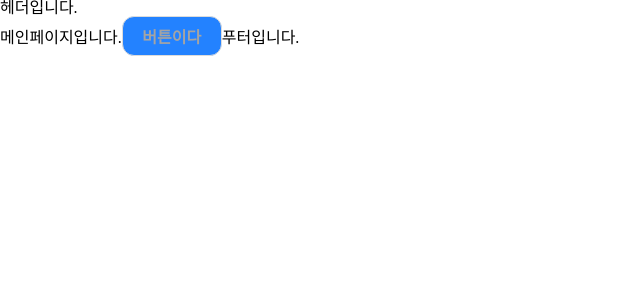
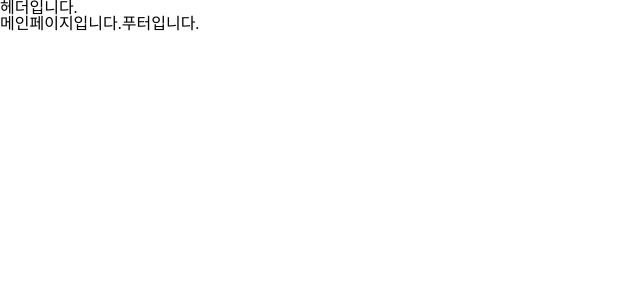
Before and after one commit to prgrms-web-devcourse-final-project/WEB1_1_Bongdari_FE, a React (Vite) app: page /main in a window 1280 px wide. Shown: the top 300 px of the page, without its empty margins (0-640 px from the left). Built offline with nearby package versions, Linux system fonts and the light colour scheme.

Commit message:
🎨 [#2] Refactor: style 가이드대로 props 수정

```diff
--- a/src/components/button/ui/indexCss.ts
+++ b/src/components/button/ui/indexCss.ts
@@ -8,28 +8,27 @@ const ButtonComponent = styled.button<{
   color: string;
   width: string;
   height?: string;
+  fontWeight?: string;
   disabled?: boolean;
 }>`
-  border: ${({ border }) => border || '1px solid #DCDCDC'};
+  border: ${({ border }) => border || 'none'};
   border-radius: ${({ borderRadius }) => borderRadius || '12px'};
   font-size: ${({ fontSize }) => fontSize || '16px'};
   background-color: ${({ bgColor }) => bgColor || '#2382FF'};
-  color: ${({ color }) => color || '#A4A4A4'};
-  width: ${({ width }) => width || '100px'};
-  height: ${({ height }) => height || '40px'};
-
-  font-weight: 600;
+  color: ${({ color }) => color || '#FFFFFF'};
+  width: ${({ width }) => width || '167px'};
+  height: ${({ height }) => height || '47px'};
+  font-weight: ${({ fontWeight }) => fontWeight || 'medium'};
   cursor: pointer;
 
-  // 비활성화 상태 - TODO: 시안 나오면 맞게 수정할 예정
-  opacity: ${({ disabled }) => (disabled ? 0.6 : 1)};
+  // 비활성화 상태
   pointer-events: ${({ disabled }) => (disabled ? 'none' : 'auto')};
 
-  // TODO: 시안 나오면 맞게 수정할 예정
-  &:hover {
+  // TODO: hover 했을 때, 클릭 됐을 때 경우 나눠서 수정해야 함
+  /* &:hover {
     background-color: ${({ bgColor }) =>
-      bgColor === 'default' ? '#62A6FF' : bgColor === 'emphasize' ? '#2382FF' : ''};
-  }
+    bgColor === 'default' ? '#62A6FF' : bgColor === 'emphasize' ? '#2382FF' : ''};
+  } */
 `;
 
 export default ButtonComponent;
--- a/src/pages/main-page/MainPage.tsx
+++ b/src/pages/main-page/MainPage.tsx
@@ -1,10 +1,3 @@
-import { Button } from '@/components/button';
-
 export default function MainPage() {
-  return (
-    <>
-      메인페이지입니다.
-      <Button label="버튼이다" />
-    </>
-  );
+  return <>메인페이지입니다.</>;
 }
```
